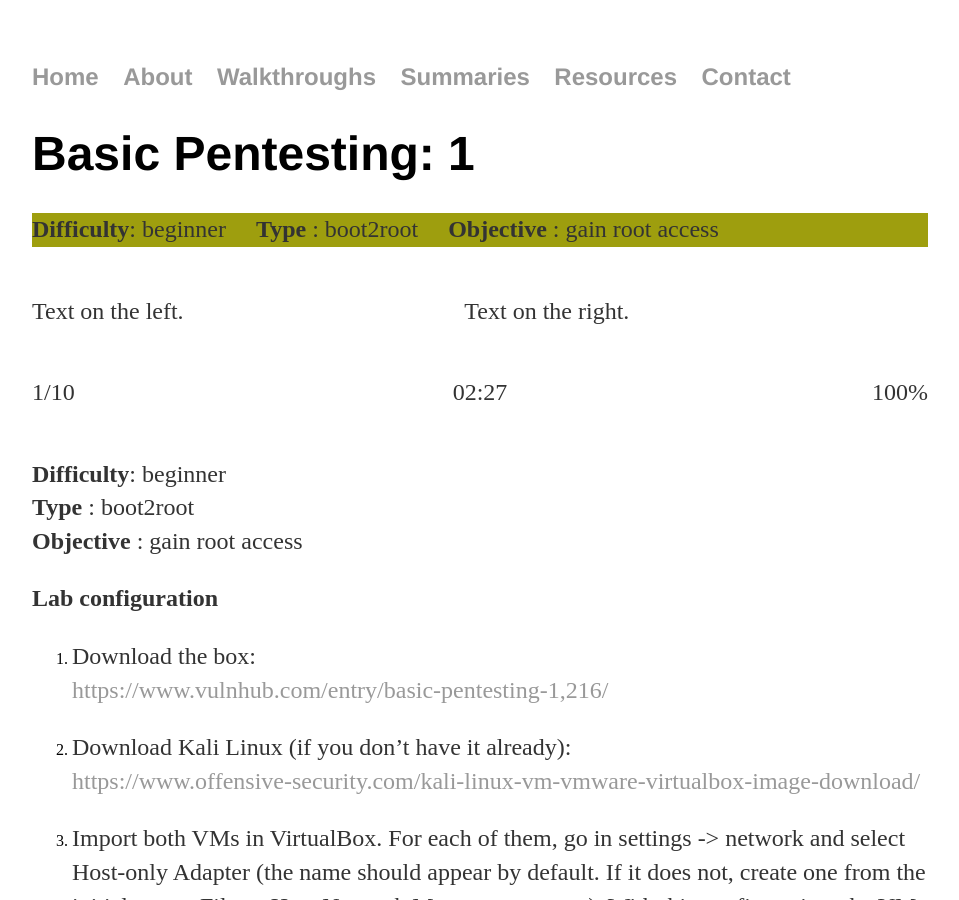
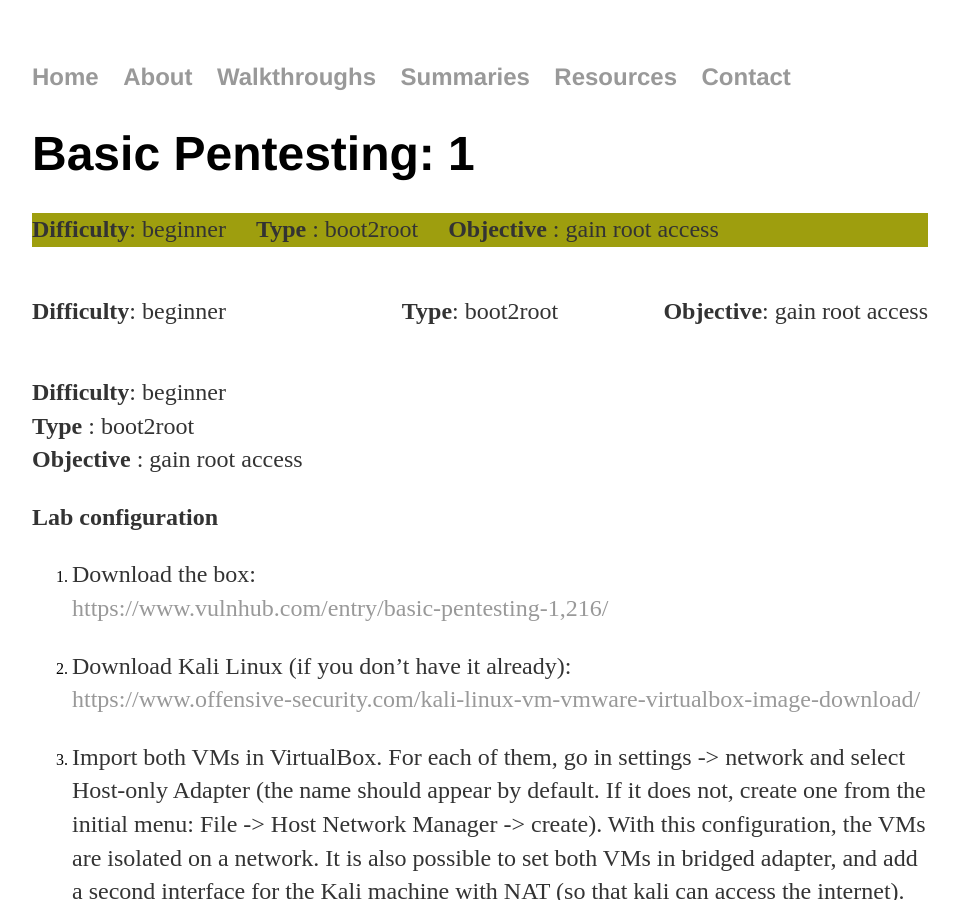
Before and after one commit to jsom1/jsom1.github.io, a Jekyll site: the page built from _walkthroughs/basicpentest.md, in a window 1280 px wide and 900 px high. Shown: the whole window, without its empty margins (160-1119 px from the left). Built offline with Jekyll 4.4.1, drawn with Linux system fonts in a browser that asks for light colours; our own code applies the rules of GitHub Pages for plain Markdown files.

Commit message:
Update basicpentest.md

```diff
--- a/_walkthroughs/basicpentest.md
+++ b/_walkthroughs/basicpentest.md
@@ -11,16 +11,11 @@
 <p>**Difficulty**: beginner&nbsp;&nbsp;&nbsp;&nbsp;&nbsp;**Type** : boot2root&nbsp;&nbsp;&nbsp;&nbsp;&nbsp;**Objective** : gain root access</p>
 </div>
 
-<div id="textbox">
-  <p class="alignleft">Text on the left.</p>
-  <p class="alignright">Text on the right.</p>
-</div>
-<div style="clear: both;"></div>
 
- <div id="textbox">
- <p class="alignleft">1/10</p>
- <p class="aligncenter">02:27</p>
- <p class="alignright">100%</p>
+ <div id="boxinfo">
+ <p class="alignleft">**Difficulty**: beginner</p>
+ <p class="aligncenter">**Type**: boot2root</p>
+ <p class="alignright">**Objective**: gain root access</p>
  </div>
  <div style="clear: both;"></div>
 
```
